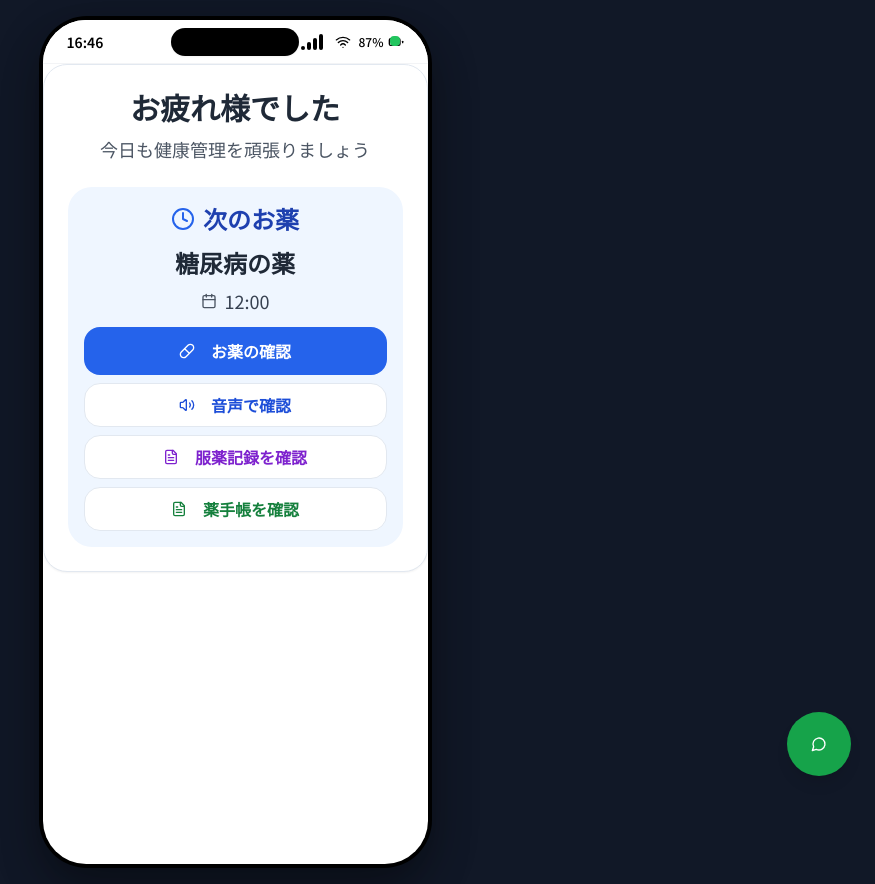
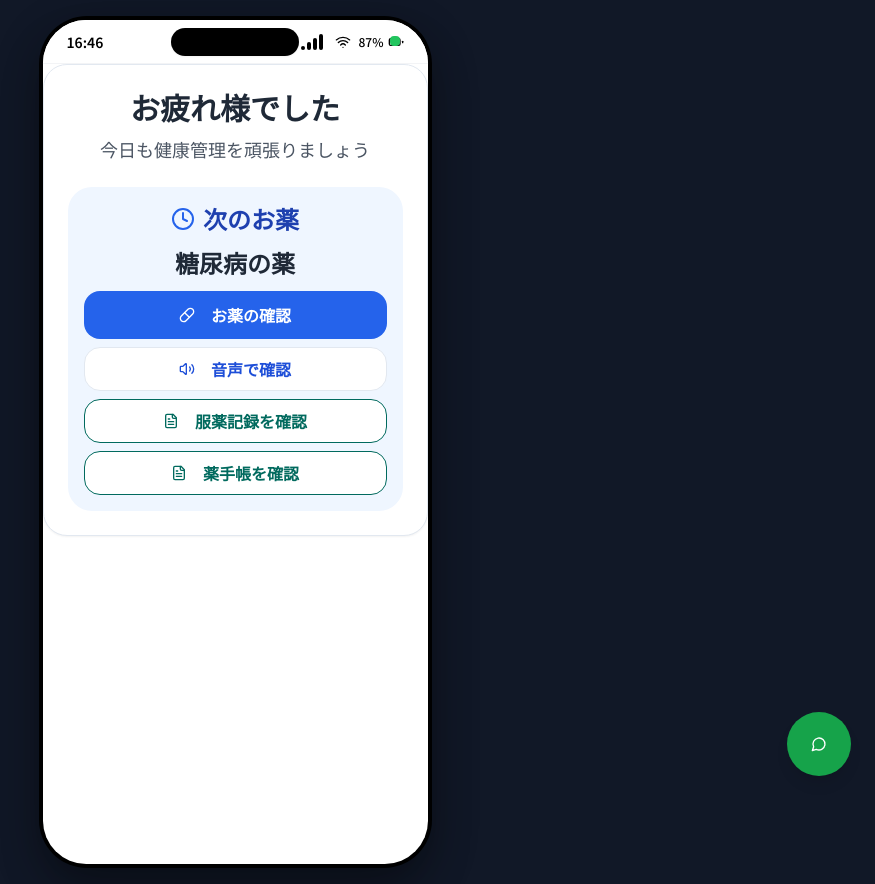
Before and after one commit to LLINLU/oyakudachi-pill-pal, a React (Vite) app: page / in a window 1280 px wide. Shown: the whole page, without its empty margins (405-1280 px from the left). Built offline with nearby package versions, Linux system fonts and the light colour scheme.

Commit message:
Refactor: Update completion screen buttons
Removed the parent div and changed the button colors to #016a5e in the completion screen.

```diff
--- a/src/components/HomePage.tsx
+++ b/src/components/HomePage.tsx
@@ -61,12 +61,6 @@ export const HomePage: React.FC<HomePageProps> = ({
               <div className="text-2xl font-bold text-gray-800">
                 {nextMedication.name}
               </div>
-              <div className="flex items-center justify-center space-x-2">
-                <Calendar className="h-4 w-4 text-gray-600" />
-                <span className="text-lg text-gray-700">
-                  {nextMedication.time}
-                </span>
-              </div>
             </div>
 
             <div className="space-y-2">
@@ -94,7 +88,7 @@ export const HomePage: React.FC<HomePageProps> = ({
                 <Button
                   onClick={handleCheckMedicineRecord}
                   variant="outline"
-                  className="w-full h-10 hover:bg-purple-50 text-sm font-semibold rounded-2xl transition-all duration-300 hover:scale-105 text-purple-700"
+                  className="w-full h-10 hover:bg-[#016a5e]/10 text-sm font-semibold rounded-2xl transition-all duration-300 hover:scale-105 text-[#016a5e] border-[#016a5e]"
                 >
                   <FileText className="h-4 w-4 mr-2" />
                   服薬記録を確認
@@ -104,7 +98,7 @@ export const HomePage: React.FC<HomePageProps> = ({
                   <Button
                     onClick={onScanHandbook}
                     variant="outline"
-                    className="w-full h-10 hover:bg-green-50 text-sm font-semibold rounded-2xl transition-all duration-300 hover:scale-105 text-green-700"
+                    className="w-full h-10 hover:bg-[#016a5e]/10 text-sm font-semibold rounded-2xl transition-all duration-300 hover:scale-105 text-[#016a5e] border-[#016a5e]"
                   >
                     <FileText className="h-4 w-4 mr-2" />
                     薬手帳を確認
@@ -127,7 +121,7 @@ export const HomePage: React.FC<HomePageProps> = ({
               <Button
                 onClick={handleCheckMedicineRecord}
                 variant="outline"
-                className="w-full h-10 hover:bg-purple-50 text-sm font-semibold rounded-2xl transition-all duration-300 hover:scale-105 text-purple-700"
+                className="w-full h-10 hover:bg-[#016a5e]/10 text-sm font-semibold rounded-2xl transition-all duration-300 hover:scale-105 text-[#016a5e] border-[#016a5e]"
               >
                 <FileText className="h-4 w-4 mr-2" />
                 服薬記録を確認
@@ -137,7 +131,7 @@ export const HomePage: React.FC<HomePageProps> = ({
                 <Button
                   onClick={onScanHandbook}
                   variant="outline"
-                  className="w-full h-10 hover:bg-green-50 text-sm font-semibold rounded-2xl transition-all duration-300 hover:scale-105 text-green-700"
+                  className="w-full h-10 hover:bg-[#016a5e]/10 text-sm font-semibold rounded-2xl transition-all duration-300 hover:scale-105 text-[#016a5e] border-[#016a5e]"
                 >
                   <FileText className="h-4 w-4 mr-2" />
                   薬手帳を確認
```
